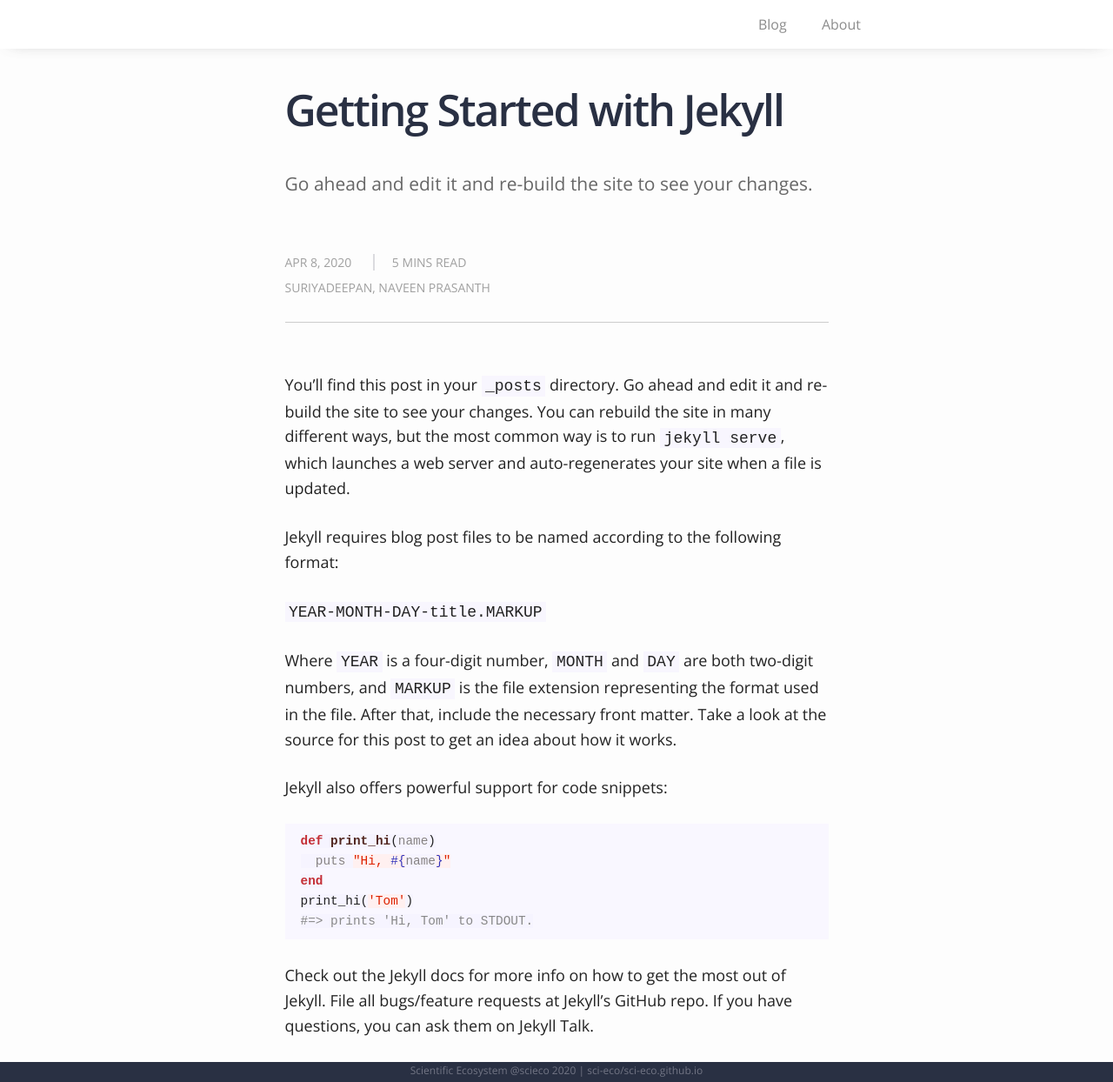
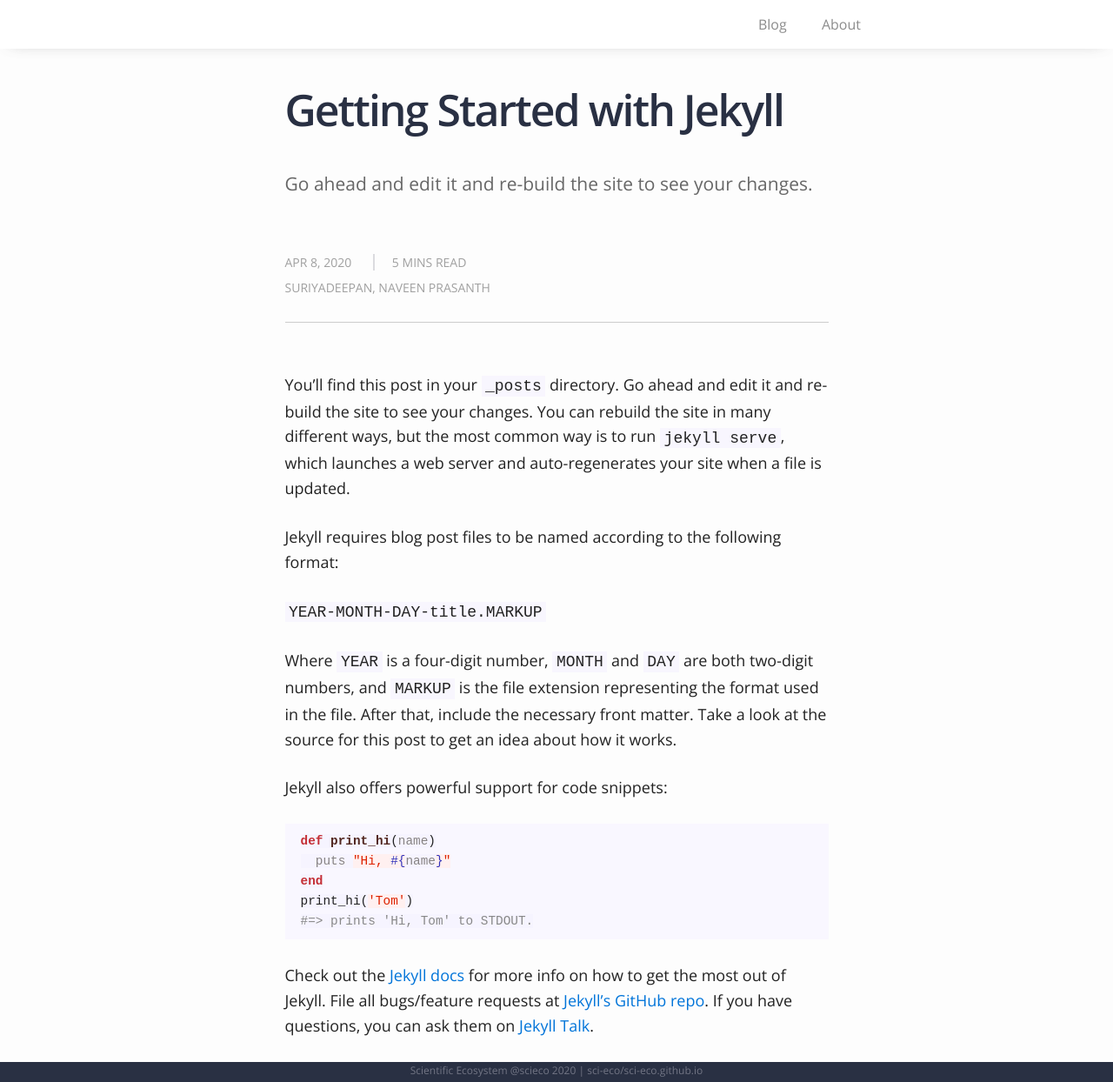
Before and after one commit to scicafe/scicafe.github.io, a Jekyll site: the page built from _posts/2020-04-08-welcome-to-jekyll.markdown, in a window 1280 px wide and 1244 px high. Shown: the whole window at 87% size. Built offline with Jekyll 4.4.1, drawn with Linux system fonts in a browser that asks for light colours.

Commit message:
Fixes article link colour issue

```diff
--- a/css/master.css
+++ b/css/master.css
@@ -38,7 +38,6 @@ footer {
 
 a{
   text-decoration: none;
-  color: var(--text-gray);
 }
 
 .flex-row{
@@ -129,6 +128,11 @@ border-color: var(--border-gray);
   font-size: 16px;
   color: var(--text-des);
   box-shadow: 0 2px 20px -12px #757575;
+}
+
+.site-header a{
+  text-decoration: none;
+  color: var(--text-gray);
 }
 
 .wrapper {
```
